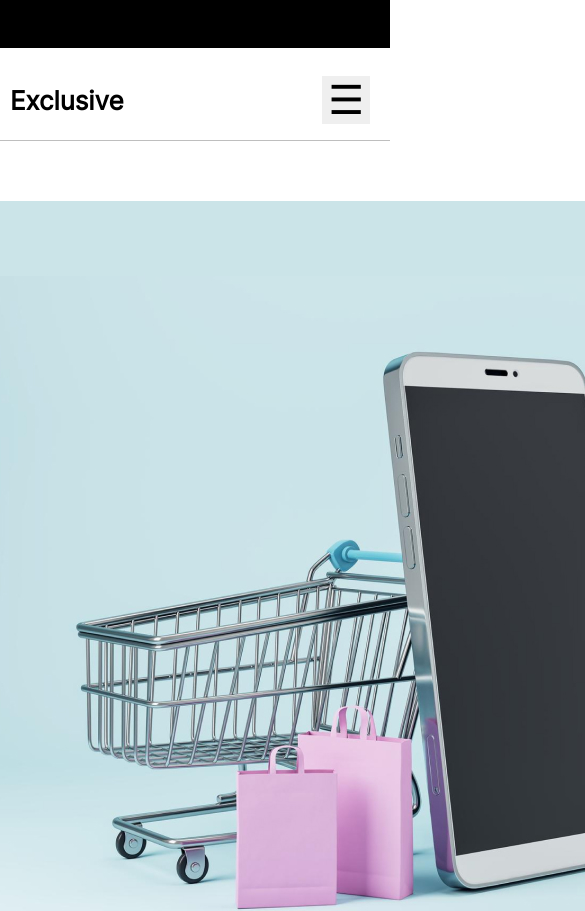
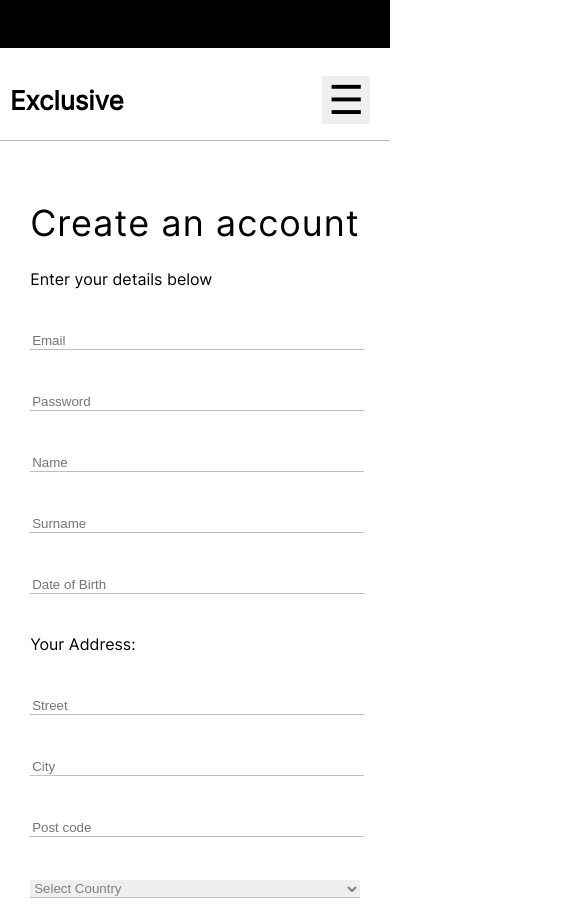
Before and after one commit to Chekhanadski/ecommerce-app, a React (Create React App) app: page / in a window 390 px wide. Shown: the top 911 px of the page, 585 px wide, since content can reach past the window. Built offline with nearby package versions, Linux system fonts and the light colour scheme.

Commit message:
feat: create responsive layout for RegistrationPage

```diff
--- a/src/pages/RegistrationPage/RegistrationPage.tsx
+++ b/src/pages/RegistrationPage/RegistrationPage.tsx
@@ -5,7 +5,7 @@ import styles from './styles.module.css';
 function RegistrationPage() {
   return (
     <main className={styles.mainBlock}>
-      <div>
+      <div className={styles.mainImg}>
         <img src="/img/main-img.jpg" alt="Main" />
       </div>
       <div className={styles.formSignUpBlock}>
--- a/src/pages/RegistrationPage/styles.module.css
+++ b/src/pages/RegistrationPage/styles.module.css
@@ -17,3 +17,13 @@
   font-weight: 500;
   letter-spacing: 1px;
 }
+
+@media screen and (max-width: 1300px) {
+  .mainImg {
+    display: none;
+  }
+  .formSignUpBlock {
+    justify-content: center;
+    margin: 0;
+  }
+}
```
